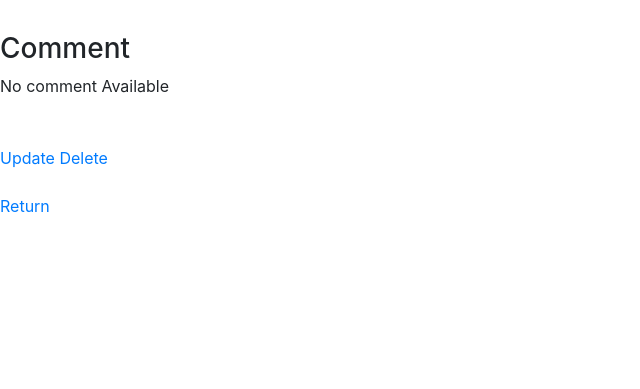
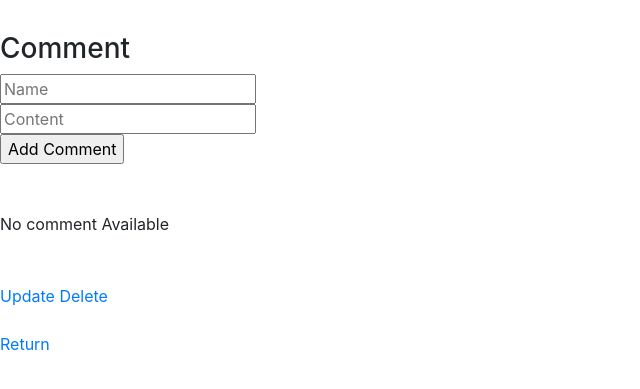
Before and after one commit to Feven98/capstone_blog, a Django app: template main_app/templates/blog_detail.html in a window 1280 px wide. Shown: the part 102-491 px from the top of the page, without its empty margins (0-640 px from the left). Run offline with Django 4.2, Linux system fonts and the light colour scheme; the template is opened without the code that fills it, so the values that code supplies are empty.

Commit message:
create comment from page

```diff
--- a/main_app/templates/blog_detail.html
+++ b/main_app/templates/blog_detail.html
@@ -7,6 +7,31 @@
 </br>
 <div class="detail__songs mb-5">
     <h3 class="title is-3">Comment</h3>
+    <form class="mb-5" action="{% url 'comment_create' blog.pk %}" method="post">
+        {% csrf_token %}
+        <div class="field has-addons">
+            <div class="control">
+                <input
+                    class="input"
+                    type="text"
+                    name="name"
+                    placeholder="Name"
+                    required
+                />
+            </div>
+            <div class="control">
+                <input
+                    class="input"
+                    type="text"
+                    name="content"
+                    placeholder="Content"
+                />
+            </div>
+            <div class="control">
+                <input class="button is-primary" type="submit" value="Add Comment" />
+            </div>
+        </div>
+    </form>
 
     {% for comment in blog.comments.all %}
     <div class="song">
@@ -23,6 +48,7 @@
 
     {% endfor %}
   </div>
+
 <div class="buttons">
 <a href="{% url 'blog_update' blog.pk %}">Update</a>
 <a href="{% url 'blog_delete' blog.pk %}">Delete</a>
--- a/main_app/views.py
+++ b/main_app/views.py
@@ -49,11 +49,11 @@ class BlogDelete(DeleteView):
                 return reverse('home')
 
 # Comment create
-class CommentCreate(CreateView):
+class CommentCreate(View):
 
     def post(self, request, pk):
         name = request.POST.get("name")
         content = request.POST.get("content")
         blog = Blog.objects.get(pk=pk)
-        Comment.objects.create(name=name, content=content)
+        Comment.objects.create(name=name, content=content, blog=blog)
         return redirect('blog_detail', pk=pk)
```
